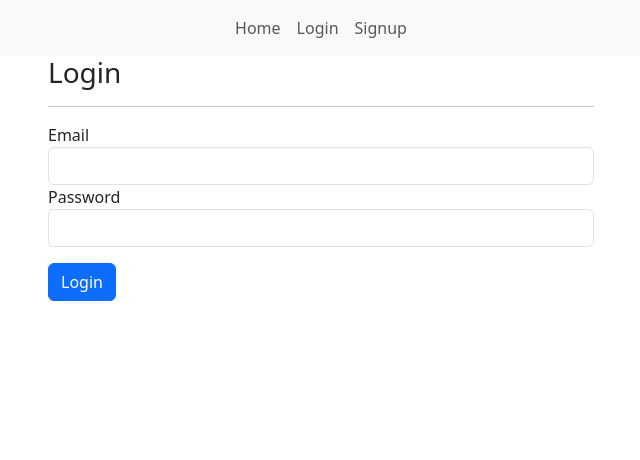
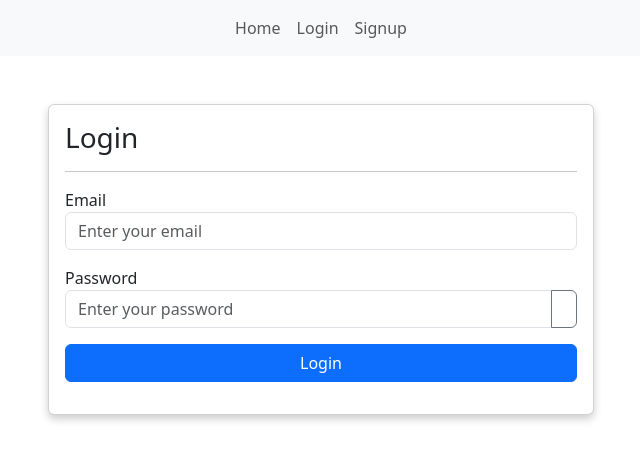
Before and after one commit to vivaanjhaveri/tag-along, a Vue app: page /login in a window 1280 px wide. Shown: the top 460 px of the page, without its empty margins (319-959 px from the left). Built offline with nearby package versions, Linux system fonts and the light colour scheme.

Commit message:
Updated login functionality

```diff
--- a/src/views/LoginPage.vue
+++ b/src/views/LoginPage.vue
@@ -1,44 +1,62 @@
 <template>
     <div class="row">
       <div class="col-md-6 offset-md-3">
-            <div>
-                <div>
+        <div class="card mt-5">
+          <div class="card-body">
             <h3>Login</h3>
             <hr />
-                </div>
+            <!-- Error Alert -->
             <div class="alert alert-danger" v-if="error">
               {{ error }}
             </div>
-                <form @submit.prevent="onLogin()">
-                    <div class="form-group">
-                        <label>Email</label>
+            <form @submit.prevent="onLogin">
+              <div class="form-group mb-3">
+                <label for="email">Email</label>
                 <input
-                            type="text"
+                  type="email"
                   class="form-control"
+                  id="email"
                   v-model.trim="email"
+                  @blur="validateEmail"
+                  :class="{ 'is-invalid': errors.email }"
+                  placeholder="Enter your email"
                 />
-                        <div class="error" v-if="errors.email">
+                <div class="invalid-feedback" v-if="errors.email">
                   {{ errors.email }}
                 </div>
               </div>
-                    <div class="form-group">
-                        <label>Password</label>
+              <div class="form-group mb-3">
+                <label for="password">Password</label>
+                <div class="input-group">
                   <input
-                            type="password"
+                    :type="showPassword ? 'text' : 'password'"
                     class="form-control"
+                    id="password"
                     v-model.trim="password"
+                    @blur="validatePassword"
+                    :class="{ 'is-invalid': errors.password }"
+                    placeholder="Enter your password"
                   />
-                        <div class="error" v-if="errors.password">
+                  <button
+                    class="btn btn-outline-secondary"
+                    type="button"
+                    @click="togglePasswordVisibility"
+                  >
+                    <i :class="showPassword ? 'bi bi-eye-slash' : 'bi bi-eye'"></i>
+                  </button>
+                  <div class="invalid-feedback" v-if="errors.password">
                     {{ errors.password }}
+                  </div>
                 </div>
               </div>
 
               <div class="my-3">
-                        <button type="submit" class="btn btn-primary">
-                            Login
+                <button type="submit" class="btn btn-primary w-100">
+                  <span>Login</span>
                 </button>
               </div>
             </form>
+          </div>
         </div>
       </div>
     </div>
@@ -62,9 +80,6 @@ export default {
   },
   computed: {
     ...mapGetters('auth', ['isAuthenticated', 'autoLogout']),
-    loading() {
-      return this.$store.state.showLoading;
-    },
   },
   methods: {
     ...mapActions('auth', {
@@ -85,9 +100,6 @@ export default {
         return;
       }
 
-      // Show loading spinner
-      this.$store.commit('SET_LOADING');
-
       // Attempt to login
       try {
         await this.login({
@@ -98,10 +110,7 @@ export default {
         this.$router.push('/dashboard');
       } catch (e) {
         // Display authentication error
-        this.error = e;
-      } finally {
-        // Hide loading spinner
-        this.$store.commit('CLEAR_LOADING');
+        this.error = "Invalid login details.";
       }
     },
 
```
Lines whose indentation alone changed are shown as unchanged.
